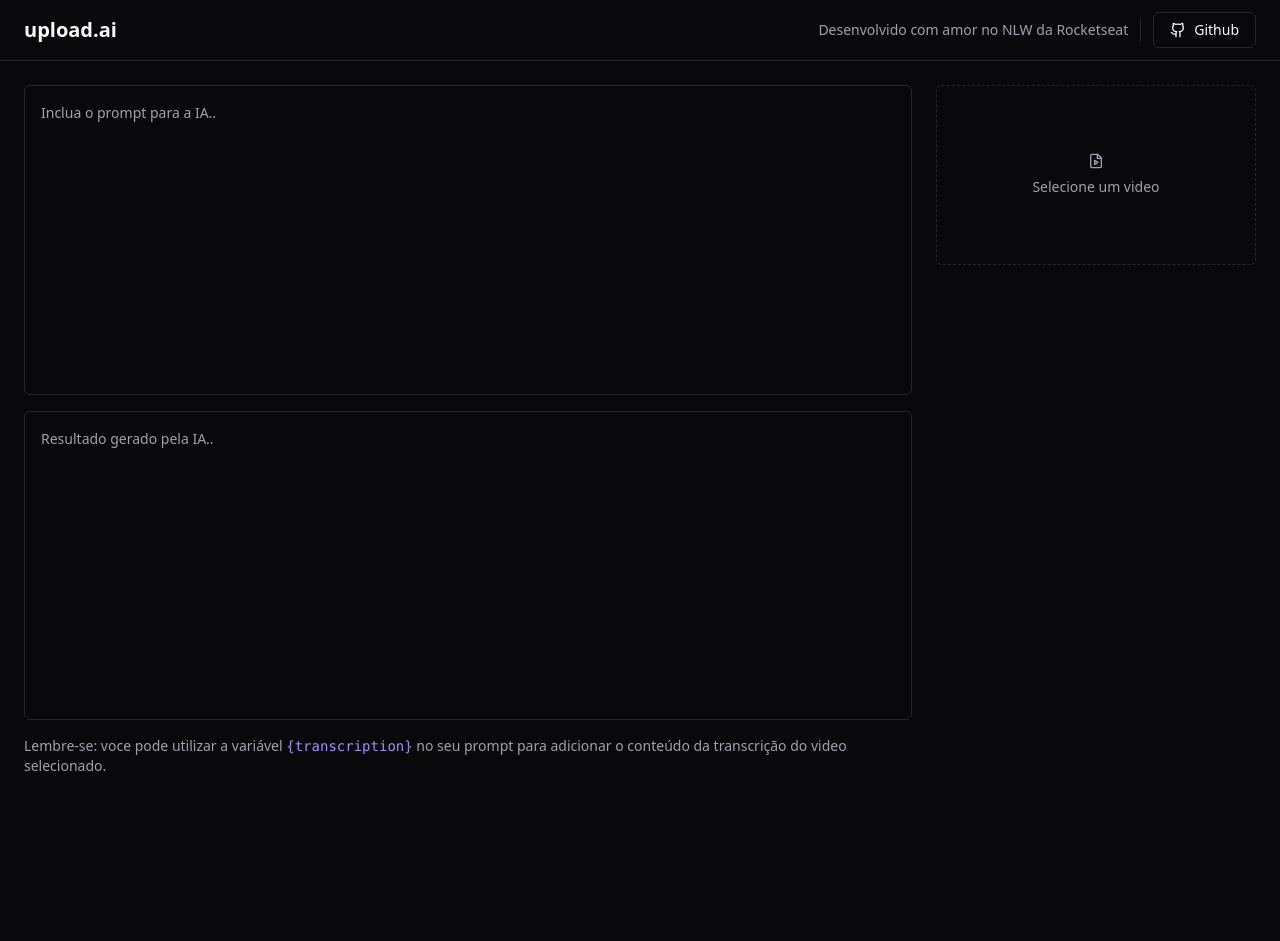
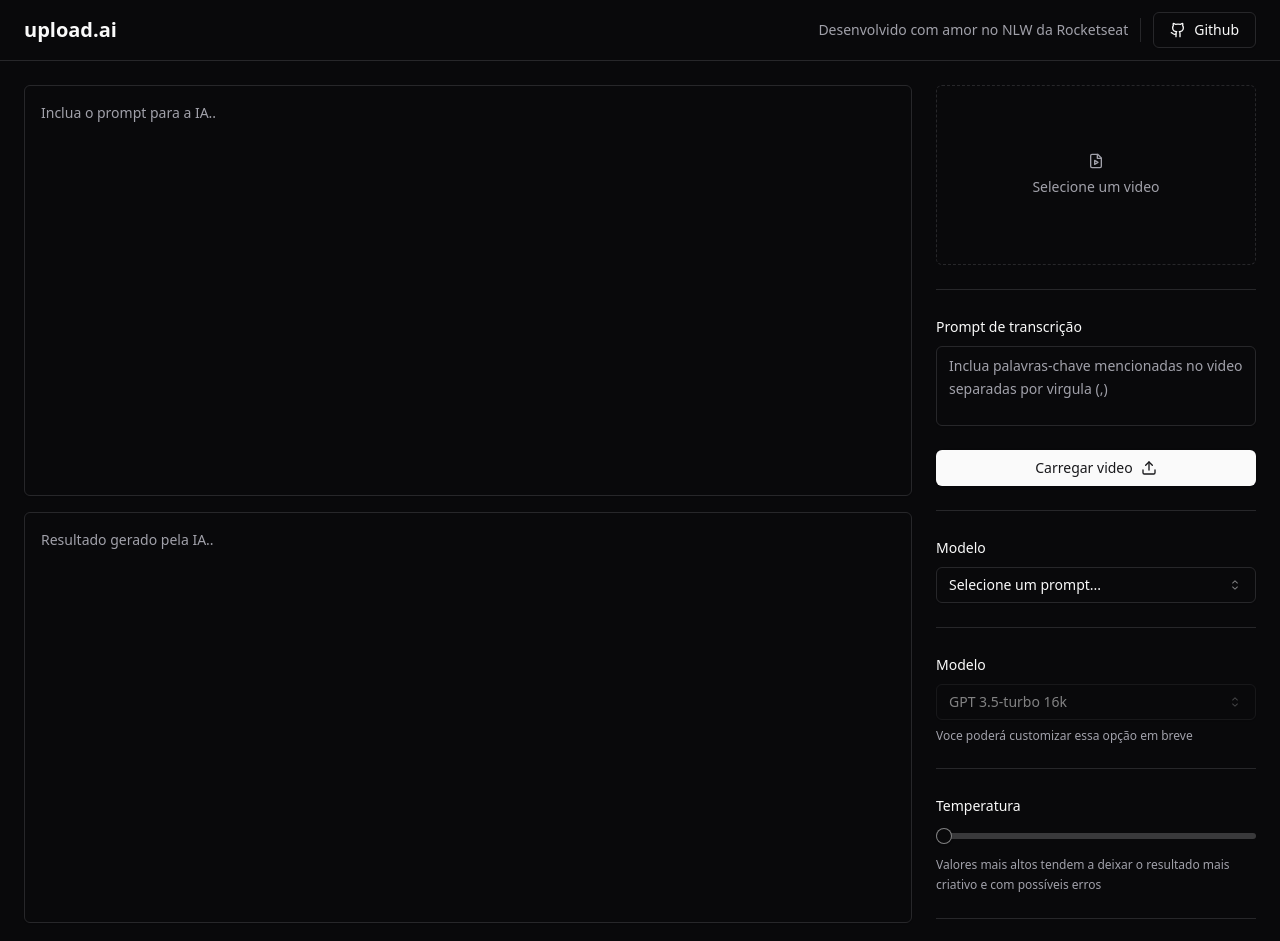
Before and after one commit to kimMichel/nlw-ai-web, a React (Vite) app: page / in a window 1280 px wide. Shown: the top 941 px of the page. Before the commit the page ends 800 px from the top, so only its background shows below. Built offline with nearby package versions, Linux system fonts and the light colour scheme.

Commit message:
add selector and slider

```diff
--- a/package.json
+++ b/package.json
@@ -11,7 +11,10 @@
   },
   "dependencies": {
     "@radix-ui/react-icons": "^1.3.0",
+    "@radix-ui/react-label": "^2.0.2",
+    "@radix-ui/react-select": "^1.2.2",
     "@radix-ui/react-separator": "^1.0.3",
+    "@radix-ui/react-slider": "^1.1.2",
     "@radix-ui/react-slot": "^1.0.2",
     "class-variance-authority": "^0.7.0",
     "clsx": "^2.0.0",
--- a/src/App.tsx
+++ b/src/App.tsx
@@ -1,7 +1,10 @@
-import { Github, FileVideo } from 'lucide-react'
+import { Github, FileVideo, Upload, Wand2 } from 'lucide-react'
 import { Button } from "./components/ui/button";
 import { Separator } from './components/ui/separator';
 import { Textarea } from './components/ui/textarea';
+import { Label } from './components/ui/label';
+import { Select, SelectContent, SelectItem, SelectTrigger, SelectValue } from './components/ui/select';
+import { Slider } from './components/ui/slider';
 
 export function App() {
   return (
@@ -48,6 +51,74 @@ export function App() {
             </label>
 
             <input type="file" id='video' accept='video/mp4' className='sr-only' />
+
+            <Separator />
+
+            <div className='space-y-2'>
+              <Label htmlFor='transcription_prompt'>Prompt de transcrição</Label>
+              <Textarea
+                id='transcription_prompt'
+                className='h-20 leading-relaxed resize-none'
+                placeholder='Inclua palavras-chave mencionadas no video separadas por virgula (,)'
+              />
+            </div>
+
+            <Button type='submit' className='w-full'>
+              Carregar video
+              <Upload className='w-4 h-4 ml-2' />
+            </Button>
+          </form>
+
+          <Separator />
+
+          <form className='space-y-6'>
+            <div className='space-y-2'>
+              <Label>Modelo</Label>
+              <Select>
+                <SelectTrigger>
+                  <SelectValue placeholder="Selecione um prompt..." />
+                </SelectTrigger>
+                <SelectContent>
+                  <SelectItem value='title'>Titulo do Youtube</SelectItem>
+                  <SelectItem value='description'>Descrição do Youtube</SelectItem>
+                </SelectContent>
+              </Select>
+            </div>
+
+            <Separator />
+
+            <div className='space-y-2'>
+              <Label>Modelo</Label>
+              <Select disabled defaultValue='gpt3.5'>
+                <SelectTrigger>
+                  <SelectValue />
+                </SelectTrigger>
+                <SelectContent>
+                  <SelectItem value='gpt3.5'>GPT 3.5-turbo 16k</SelectItem>
+                </SelectContent>
+              </Select>
+              <span className='block text-xs text-muted-foreground'>Voce poderá customizar essa opção em breve</span>
+            </div>
+
+            <Separator />
+
+            <div className='space-y-4'>
+              <Label>Temperatura</Label>
+              <Slider
+                min={0}
+                max={1}
+                step={0.1}
+              />
+              <span className='block text-xs text-muted-foreground leading-relaxed'>Valores mais altos tendem a deixar o resultado mais criativo e com possíveis erros</span>
+            </div>
+
+            <Separator />
+
+            <Button type='submit' className='w-full'>
+              Executar
+              <Wand2 className='w-4 h-4 ml-2' />
+            </Button>
+
           </form>
         </aside>
       </main>
--- /dev/null
+++ b/src/components/ui/label.tsx
@@ -0,0 +1,24 @@
+import * as React from "react"
+import * as LabelPrimitive from "@radix-ui/react-label"
+import { cva, type VariantProps } from "class-variance-authority"
+
+import { cn } from "@/lib/utils"
+
+const labelVariants = cva(
+  "text-sm font-medium leading-none peer-disabled:cursor-not-allowed peer-disabled:opacity-70"
+)
+
+const Label = React.forwardRef<
+  React.ElementRef<typeof LabelPrimitive.Root>,
+  React.ComponentPropsWithoutRef<typeof LabelPrimitive.Root> &
+    VariantProps<typeof labelVariants>
+>(({ className, ...props }, ref) => (
+  <LabelPrimitive.Root
+    ref={ref}
+    className={cn(labelVariants(), className)}
+    {...props}
+  />
+))
+Label.displayName = LabelPrimitive.Root.displayName
+
+export { Label }
--- /dev/null
+++ b/src/components/ui/select.tsx
@@ -0,0 +1,118 @@
+import * as React from "react"
+import { CaretSortIcon, CheckIcon } from "@radix-ui/react-icons"
+import * as SelectPrimitive from "@radix-ui/react-select"
+
+import { cn } from "@/lib/utils"
+
+const Select = SelectPrimitive.Root
+
+const SelectGroup = SelectPrimitive.Group
+
+const SelectValue = SelectPrimitive.Value
+
+const SelectTrigger = React.forwardRef<
+  React.ElementRef<typeof SelectPrimitive.Trigger>,
+  React.ComponentPropsWithoutRef<typeof SelectPrimitive.Trigger>
+>(({ className, children, ...props }, ref) => (
+  <SelectPrimitive.Trigger
+    ref={ref}
+    className={cn(
+      "flex h-9 w-full items-center justify-between rounded-md border border-input bg-transparent px-3 py-2 text-sm shadow-sm ring-offset-background placeholder:text-muted-foreground focus:outline-none focus:ring-1 focus:ring-ring disabled:cursor-not-allowed disabled:opacity-50",
+      className
+    )}
+    {...props}
+  >
+    {children}
+    <SelectPrimitive.Icon asChild>
+      <CaretSortIcon className="h-4 w-4 opacity-50" />
+    </SelectPrimitive.Icon>
+  </SelectPrimitive.Trigger>
+))
+SelectTrigger.displayName = SelectPrimitive.Trigger.displayName
+
+const SelectContent = React.forwardRef<
+  React.ElementRef<typeof SelectPrimitive.Content>,
+  React.ComponentPropsWithoutRef<typeof SelectPrimitive.Content>
+>(({ className, children, position = "popper", ...props }, ref) => (
+  <SelectPrimitive.Portal>
+    <SelectPrimitive.Content
+      ref={ref}
+      className={cn(
+        "relative z-50 min-w-[8rem] overflow-hidden rounded-md border bg-popover text-popover-foreground shadow-md data-[state=open]:animate-in data-[state=closed]:animate-out data-[state=closed]:fade-out-0 data-[state=open]:fade-in-0 data-[state=closed]:zoom-out-95 data-[state=open]:zoom-in-95 data-[side=bottom]:slide-in-from-top-2 data-[side=left]:slide-in-from-right-2 data-[side=right]:slide-in-from-left-2 data-[side=top]:slide-in-from-bottom-2",
+        position === "popper" &&
+          "data-[side=bottom]:translate-y-1 data-[side=left]:-translate-x-1 data-[side=right]:translate-x-1 data-[side=top]:-translate-y-1",
+        className
+      )}
+      position={position}
+      {...props}
+    >
+      <SelectPrimitive.Viewport
+        className={cn(
+          "p-1",
+          position === "popper" &&
+            "h-[var(--radix-select-trigger-height)] w-full min-w-[var(--radix-select-trigger-width)]"
+        )}
+      >
+        {children}
+      </SelectPrimitive.Viewport>
+    </SelectPrimitive.Content>
+  </SelectPrimitive.Portal>
+))
+SelectContent.displayName = SelectPrimitive.Content.displayName
+
+const SelectLabel = React.forwardRef<
+  React.ElementRef<typeof SelectPrimitive.Label>,
+  React.ComponentPropsWithoutRef<typeof SelectPrimitive.Label>
+>(({ className, ...props }, ref) => (
+  <SelectPrimitive.Label
+    ref={ref}
+    className={cn("px-2 py-1.5 text-sm font-semibold", className)}
+    {...props}
+  />
+))
+SelectLabel.displayName = SelectPrimitive.Label.displayName
+
+const SelectItem = React.forwardRef<
+  React.ElementRef<typeof SelectPrimitive.Item>,
+  React.ComponentPropsWithoutRef<typeof SelectPrimitive.Item>
+>(({ className, children, ...props }, ref) => (
+  <SelectPrimitive.Item
+    ref={ref}
+    className={cn(
+      "relative flex w-full cursor-default select-none items-center rounded-sm py-1.5 pl-2 pr-8 text-sm outline-none focus:bg-accent focus:text-accent-foreground data-[disabled]:pointer-events-none data-[disabled]:opacity-50",
+      className
+    )}
+    {...props}
+  >
+    <span className="absolute right-2 flex h-3.5 w-3.5 items-center justify-center">
+      <SelectPrimitive.ItemIndicator>
+        <CheckIcon className="h-4 w-4" />
+      </SelectPrimitive.ItemIndicator>
+    </span>
+    <SelectPrimitive.ItemText>{children}</SelectPrimitive.ItemText>
+  </SelectPrimitive.Item>
+))
+SelectItem.displayName = SelectPrimitive.Item.displayName
+
+const SelectSeparator = React.forwardRef<
+  React.ElementRef<typeof SelectPrimitive.Separator>,
+  React.ComponentPropsWithoutRef<typeof SelectPrimitive.Separator>
+>(({ className, ...props }, ref) => (
+  <SelectPrimitive.Separator
+    ref={ref}
+    className={cn("-mx-1 my-1 h-px bg-muted", className)}
+    {...props}
+  />
+))
+SelectSeparator.displayName = SelectPrimitive.Separator.displayName
+
+export {
+  Select,
+  SelectGroup,
+  SelectValue,
+  SelectTrigger,
+  SelectContent,
+  SelectLabel,
+  SelectItem,
+  SelectSeparator,
+}
--- /dev/null
+++ b/src/components/ui/slider.tsx
@@ -0,0 +1,26 @@
+import * as React from "react"
+import * as SliderPrimitive from "@radix-ui/react-slider"
+
+import { cn } from "@/lib/utils"
+
+const Slider = React.forwardRef<
+  React.ElementRef<typeof SliderPrimitive.Root>,
+  React.ComponentPropsWithoutRef<typeof SliderPrimitive.Root>
+>(({ className, ...props }, ref) => (
+  <SliderPrimitive.Root
+    ref={ref}
+    className={cn(
+      "relative flex w-full touch-none select-none items-center",
+      className
+    )}
+    {...props}
+  >
+    <SliderPrimitive.Track className="relative h-1.5 w-full grow overflow-hidden rounded-full bg-primary/20">
+      <SliderPrimitive.Range className="absolute h-full bg-primary" />
+    </SliderPrimitive.Track>
+    <SliderPrimitive.Thumb className="block h-4 w-4 rounded-full border border-primary/50 bg-background shadow transition-colors focus-visible:outline-none focus-visible:ring-1 focus-visible:ring-ring disabled:pointer-events-none disabled:opacity-50" />
+  </SliderPrimitive.Root>
+))
+Slider.displayName = SliderPrimitive.Root.displayName
+
+export { Slider }
```
Also changed, not shown: 1 other file (tests, documents, lock files or other folders).
